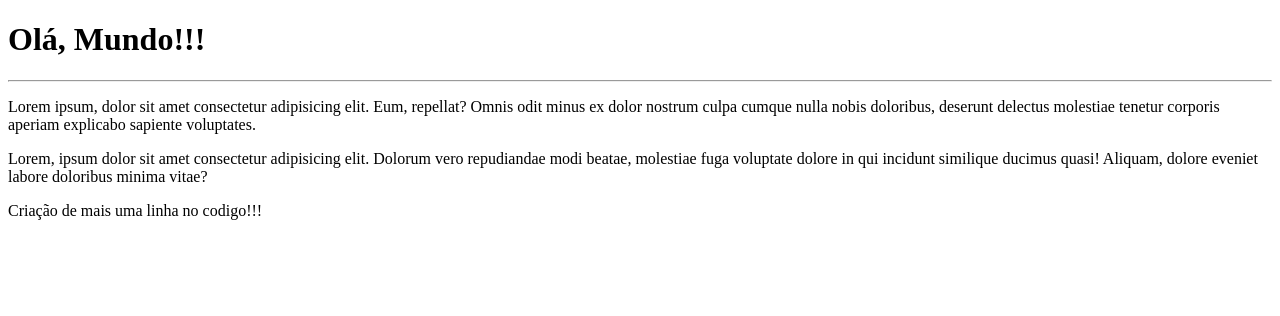
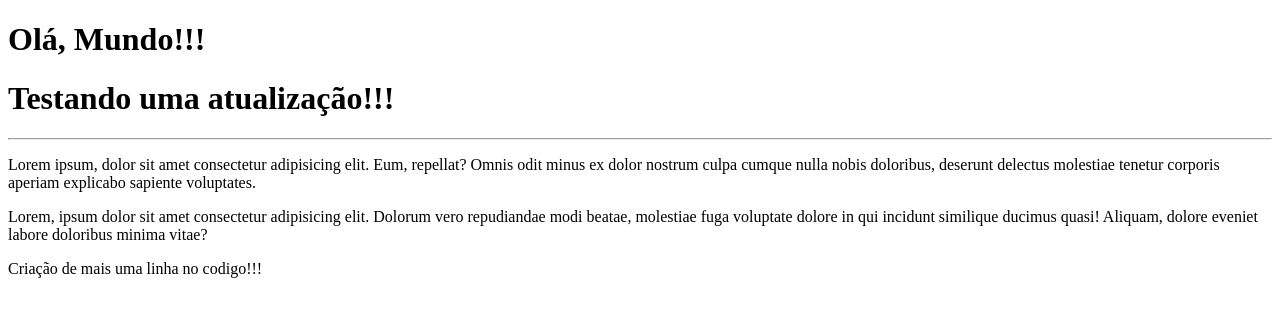
Before and after one commit to ismaelsz1981/Ola-Mundo, a plain HTML site: page site-exemplo/index.html in a window 1280 px wide. Drawn offline with Linux system fonts and the light colour scheme.

Commit message:
Atualizar o index.html

```diff
--- a/site-exemplo/index.html
+++ b/site-exemplo/index.html
@@ -7,6 +7,7 @@
 </head>
 <body>
     <h1>Olá, Mundo!!!</h1>
+    <h1>Testando uma atualização!!!</h1>
     <hr>
     <p>Lorem ipsum, dolor sit amet consectetur adipisicing elit. Eum, repellat? Omnis odit minus ex dolor nostrum culpa cumque nulla nobis doloribus, deserunt delectus molestiae tenetur corporis aperiam explicabo sapiente voluptates.</p>
     <p>Lorem, ipsum dolor sit amet consectetur adipisicing elit. Dolorum vero repudiandae modi beatae, molestiae fuga voluptate dolore in qui incidunt similique ducimus quasi! Aliquam, dolore eveniet labore doloribus minima vitae?</p>
```
